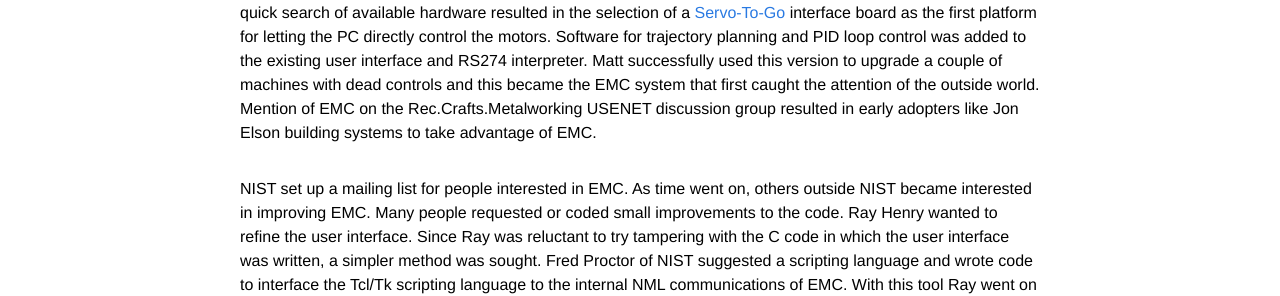
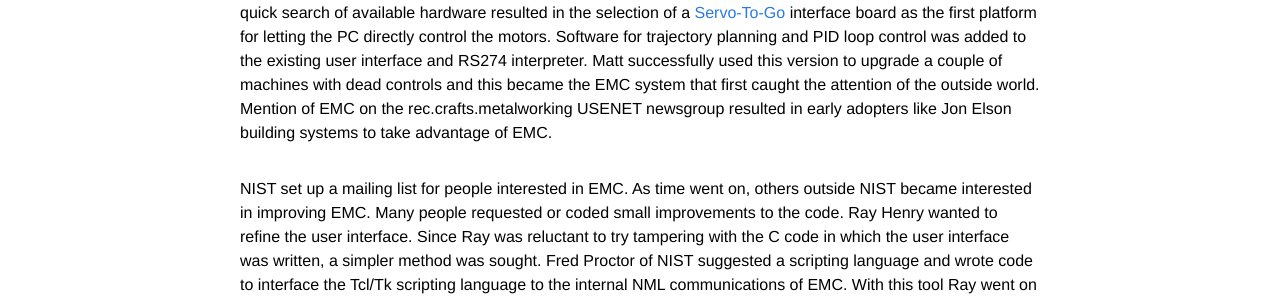
Before and after one commit to LinuxCNC/wlo, a Jekyll site: the page built from history/index.md, in a window 1280 px wide. Shown: the part 850-1146 px from the top of the page. Built offline with Jekyll 4.4.1, drawn with Linux system fonts in a browser that asks for light colours.

Commit message:
remember usenet?

```diff
--- a/history/index.md
+++ b/history/index.md
@@ -44,7 +44,7 @@ trajectory planning and PID loop control was added to the existing user
 interface and RS274 interpreter. Matt successfully used this version to
 upgrade a couple of machines with dead controls and this became the EMC
 system that first caught the attention of the outside world. Mention of
-EMC on the Rec.Crafts.Metalworking USENET discussion group resulted in
+EMC on the rec.crafts.metalworking USENET newsgroup resulted in
 early adopters like Jon Elson building systems to take advantage of EMC.
 
 NIST set up a mailing list for people interested in EMC. As time went
```
